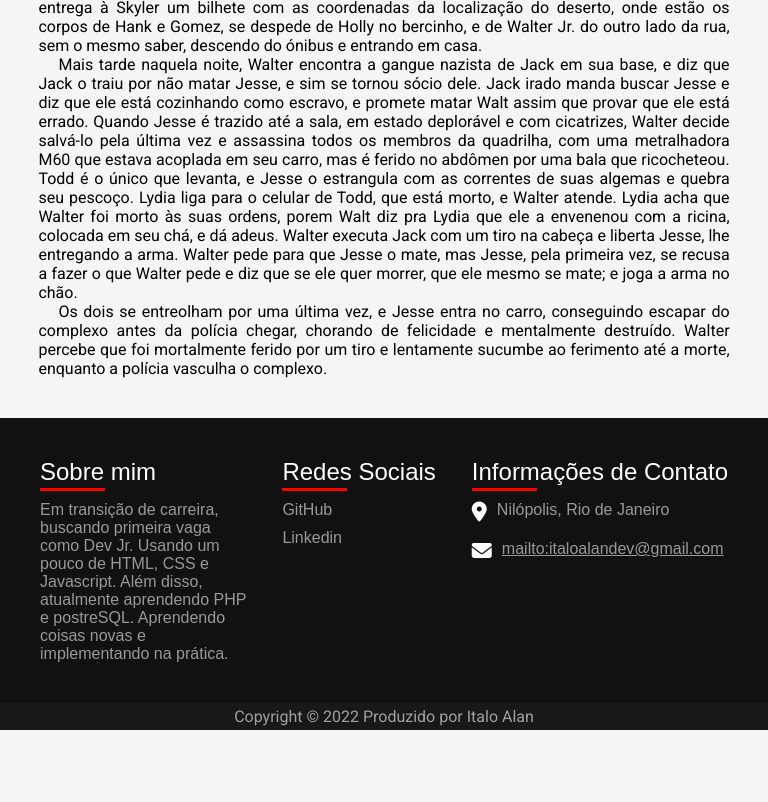
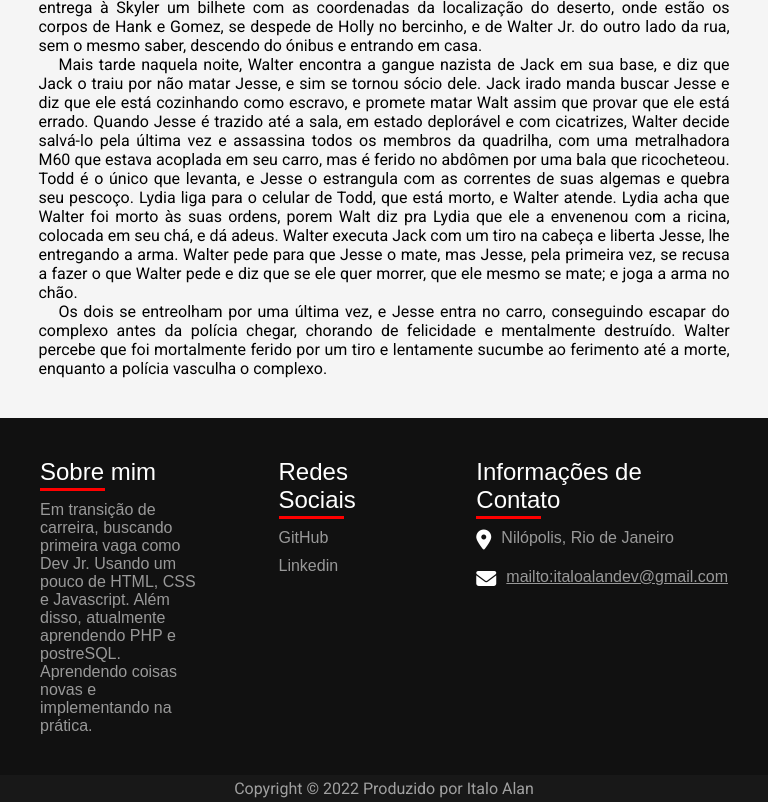
Before and after one commit to Italo-Alan/breaking-bad, a plain HTML site: page index.html in a window 768 px wide. Shown: the part 8783-9585 px from the top of the page. Before the commit the page ends 9513 px from the top, so only its background shows below. Drawn offline with nearby package versions, Linux system fonts and the light colour scheme; no server answers.

Commit message:
Responvidade parece ok

```diff
--- a/style.css
+++ b/style.css
@@ -406,7 +406,7 @@ footer{
     display: flex;
     justify-content: space-between;
     flex-direction: row;
-    /* gap: 80px; */
+    gap: 80px;
 }
 
 .container ul{
@@ -500,19 +500,19 @@ footer{
 } */
 
 @media (max-width:767px) {
-    header{
-        /* width: 100vw;
-        max-width: 100%; */
-        position: relative;
+    body{
+        /* width: 100%; */
+        /* max-width: 100%; */
+        overflow-x: hidden;
     }
 
     .sociais{
         left: 95%;
     }
 
-    html{
+    /* html{
         width: 100vw;
-    }
+    } */
 
     .logo{
         width: 7vh;
@@ -543,19 +543,17 @@ footer{
 }
 
 @media screen and (min-width:767px) and (max-width:1023px) {
-    header{
+    body{
         /* width: 100vw; */
         /* max-width: 100%; */
-        position: relative;
+        overflow-x: hidden;
     }
 
     .sociais{
         left: 95%;
     }
 
-    html{
-        width: 100vw;
-    }
+
 
     .card{
         width: 90vw;
```
